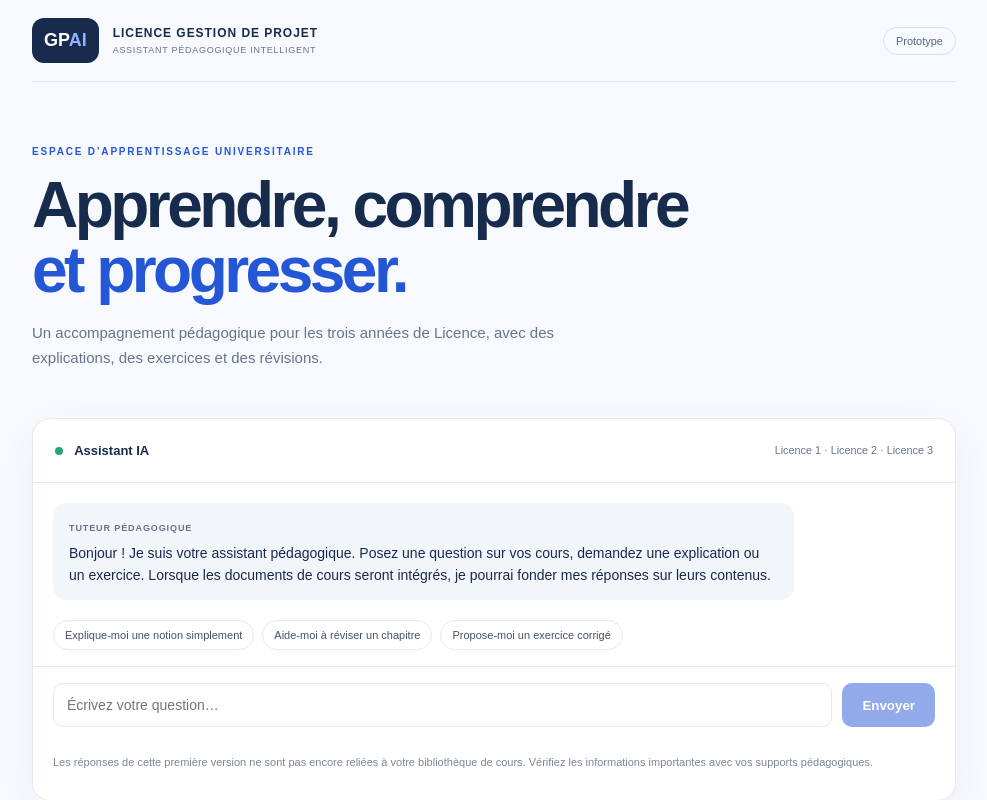
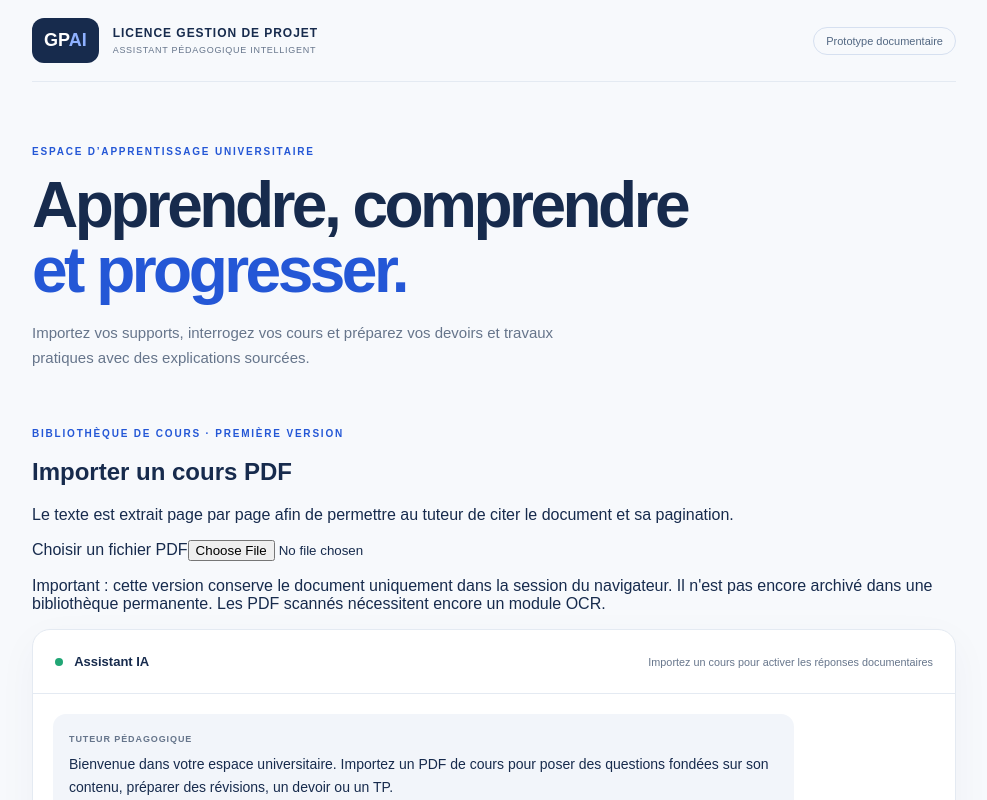
Before and after one commit to djama77/gestion-projet-ai, a Next.js app: page / in a window 1280 px wide. Shown: the top 800 px of the page, without its empty margins (146-1133 px from the left). Built offline with nearby package versions, Linux system fonts and the light colour scheme.

Commit message:
feat: add PDF import and document-grounded tutor interface

```diff
--- a/src/app/page.tsx
+++ b/src/app/page.tsx
@@ -1,23 +1,65 @@
 "use client";
 
-import { FormEvent, useState } from "react";
+import { ChangeEvent, FormEvent, useState } from "react";
 
 type Message = { role: "user" | "assistant"; content: string };
+type SourcePage = { name: string; page: number; text: string };
+type ImportedDocument = { name: string; pageCount: number; extractedPages: number; characterCount: number; ocrRequired: boolean };
 
 const suggestions = [
-  "Explique-moi une notion simplement",
-  "Aide-moi à réviser un chapitre",
-  "Propose-moi un exercice corrigé"
+  "Explique-moi le cours simplement",
+  "Prépare une fiche de révision",
+  "Propose un devoir avec corrigé détaillé",
+  "Aide-moi à préparer un TP à partir du cours"
 ];
 
 export default function Home() {
   const [messages, setMessages] = useState<Message[]>([{
     role: "assistant",
-    content: "Bonjour ! Je suis votre assistant pédagogique. Posez une question sur vos cours, demandez une explication ou un exercice. Lorsque les documents de cours seront intégrés, je pourrai fonder mes réponses sur leurs contenus."
+    content: "Bienvenue dans votre espace universitaire. Importez un PDF de cours pour poser des questions fondées sur son contenu, préparer des révisions, un devoir ou un TP."
   }]);
   const [input, setInput] = useState("");
   const [loading, setLoading] = useState(false);
+  const [uploading, setUploading] = useState(false);
   const [error, setError] = useState("");
+  const [notice, setNotice] = useState("");
+  const [sources, setSources] = useState<SourcePage[]>([]);
+  const [document, setDocument] = useState<ImportedDocument | null>(null);
+
+  async function importPdf(event: ChangeEvent<HTMLInputElement>) {
+    const file = event.target.files?.[0];
+    if (!file) return;
+    setUploading(true);
+    setError("");
+    setNotice("");
+    setSources([]);
+    setDocument(null);
+    try {
+      const form = new FormData();
+      form.append("file", file);
+      const response = await fetch("/api/documents/extract", { method: "POST", body: form });
+      const data = await response.json();
+      if (!response.ok) throw new Error(data.error || "Échec de l'extraction du PDF.");
+      setSources(data.document.pages.map((page: { page: number; text: string }) => ({
+        name: data.document.name, page: page.page, text: page.text
+      })).filter((page: SourcePage) => page.text.length > 0));
+      setDocument({
+        name: data.document.name,
+        pageCount: data.document.pageCount,
+        extractedPages: data.document.extractedPages,
+        characterCount: data.document.characterCount,
+        ocrRequired: data.document.ocrRequired
+      });
+      setNotice(data.document.ocrRequired
+        ? "Le texte de certaines pages est absent. Ce PDF semble nécessiter un traitement OCR ; ces pages ne seront pas utilisées dans les réponses."
+        : "PDF lu. Ses extraits seront transmis au tuteur pour cette session uniquement.");
+    } catch (err) {
+      setError(err instanceof Error ? err.message : "Impossible d'importer ce document.");
+    } finally {
+      setUploading(false);
+      event.target.value = "";
+    }
+  }
 
   async function sendMessage(event?: FormEvent, preset?: string) {
     event?.preventDefault();
@@ -32,7 +74,7 @@ export default function Home() {
       const response = await fetch("/api/chat", {
         method: "POST",
         headers: { "Content-Type": "application/json" },
-        body: JSON.stringify({ messages: next.slice(-12) })
+        body: JSON.stringify({ messages: next.slice(-12), sourcePages: sources })
       });
       const data = await response.json();
       if (!response.ok) throw new Error(data.error || "Une erreur est survenue.");
@@ -48,30 +90,51 @@ export default function Home() {
     <header className="topbar">
       <div className="brand-mark">GP<span>AI</span></div>
       <div><strong>LICENCE GESTION DE PROJET</strong><small>ASSISTANT PÉDAGOGIQUE INTELLIGENT</small></div>
-      <span className="status">Prototype</span>
+      <span className="status">Prototype documentaire</span>
     </header>
+
     <section className="hero">
       <p className="eyebrow">ESPACE D’APPRENTISSAGE UNIVERSITAIRE</p>
       <h1>Apprendre, comprendre<br /><em>et progresser.</em></h1>
-      <p className="intro">Un accompagnement pédagogique pour les trois années de Licence, avec des explications, des exercices et des révisions.</p>
+      <p className="intro">Importez vos supports, interrogez vos cours et préparez vos devoirs et travaux pratiques avec des explications sourcées.</p>
     </section>
+
+    <section className="upload-card">
+      <div>
+        <p className="eyebrow">BIBLIOTHÈQUE DE COURS · PREMIÈRE VERSION</p>
+        <h2>Importer un cours PDF</h2>
+        <p className="upload-description">Le texte est extrait page par page afin de permettre au tuteur de citer le document et sa pagination.</p>
+      </div>
+      <label className="upload-button">
+        {uploading ? "Lecture du document…" : "Choisir un fichier PDF"}
+        <input type="file" accept="application/pdf,.pdf" onChange={importPdf} disabled={uploading} />
+      </label>
+      {document && <div className="document-status">
+        <strong>{document.name}</strong>
+        <span>{document.pageCount} pages · {document.extractedPages} pages avec texte · {document.characterCount.toLocaleString("fr-FR")} caractères extraits</span>
+        <span className={document.ocrRequired ? "warning-text" : "success-text"}>{document.ocrRequired ? "OCR nécessaire pour certaines pages" : "Extraction du texte réussie"}</span>
+      </div>}
+      {notice && <p className="notice">{notice}</p>}
+      <p className="storage-note">Important : cette version conserve le document uniquement dans la session du navigateur. Il n'est pas encore archivé dans une bibliothèque permanente. Les PDF scannés nécessitent encore un module OCR.</p>
+    </section>
+
     <section className="chat-card">
-      <div className="chat-heading"><div><span className="online-dot" /> Assistant IA</div><small>Licence 1 · Licence 2 · Licence 3</small></div>
+      <div className="chat-heading"><div><span className="online-dot" /> Assistant IA</div><small>{sources.length ? "Réponses avec extraits du PDF importé" : "Importez un cours pour activer les réponses documentaires"}</small></div>
       <div className="messages" aria-live="polite">
         {messages.map((message, index) => <article className={message.role === "user" ? "message user" : "message assistant"} key={index}>
           <span className="speaker">{message.role === "user" ? "VOUS" : "TUTEUR PÉDAGOGIQUE"}</span>
           <p>{message.content}</p>
         </article>)}
-        {loading && <article className="message assistant"><span className="speaker">TUTEUR PÉDAGOGIQUE</span><p className="typing">Préparation de la réponse…</p></article>}
+        {loading && <article className="message assistant"><span className="speaker">TUTEUR PÉDAGOGIQUE</span><p className="typing">Analyse du cours et préparation de la réponse…</p></article>}
       </div>
       {error && <p className="error">{error}</p>}
       <div className="suggestions">{suggestions.map(item => <button key={item} onClick={() => sendMessage(undefined, item)} disabled={loading}>{item}</button>)}</div>
       <form className="composer" onSubmit={sendMessage}>
-        <input value={input} onChange={event => setInput(event.target.value)} placeholder="Écrivez votre question…" aria-label="Votre question" />
+        <input value={input} onChange={event => setInput(event.target.value)} placeholder="Posez une question sur votre cours…" aria-label="Votre question" />
         <button type="submit" disabled={loading || !input.trim()}>{loading ? "…" : "Envoyer"}</button>
       </form>
-      <p className="notice">Les réponses de cette première version ne sont pas encore reliées à votre bibliothèque de cours. Vérifiez les informations importantes avec vos supports pédagogiques.</p>
+      <p className="notice">Les réponses fondées sur le PDF utilisent les pages dont le texte a pu être extrait. Vérifiez les références et les réponses avant tout travail universitaire.</p>
     </section>
-    <footer>LICENCE GESTION DE PROJET AI <span>·</span> VERSION INITIALE 0.1</footer>
+    <footer>LICENCE GESTION DE PROJET AI <span>·</span> VERSION 0.2 — IMPORT PDF EXPÉRIMENTAL</footer>
   </main>;
 }
```
